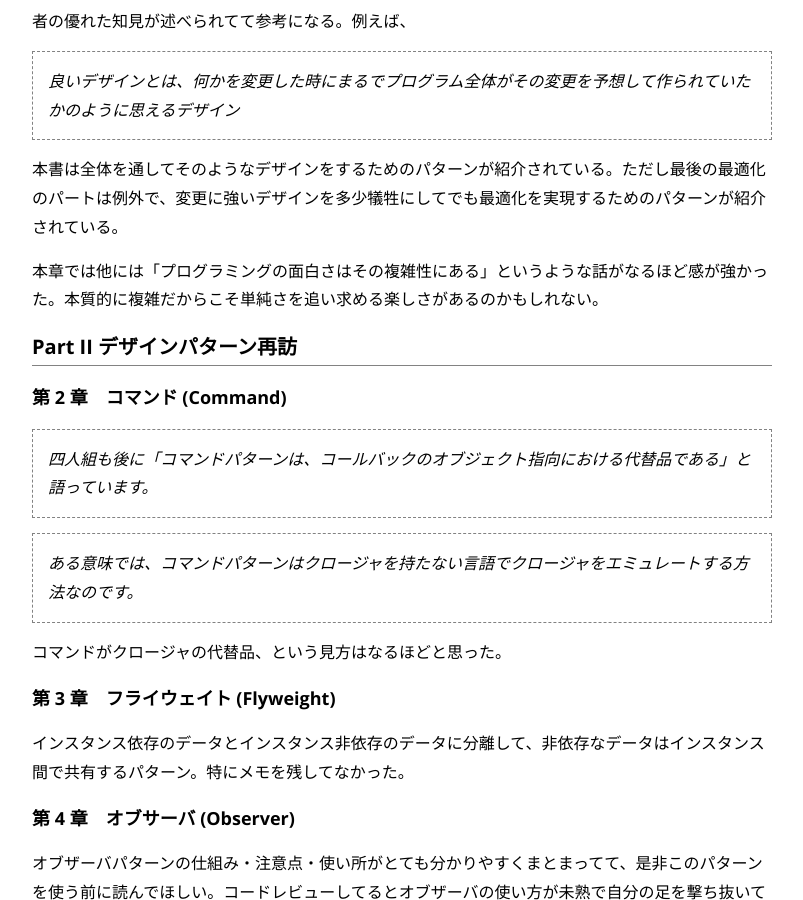
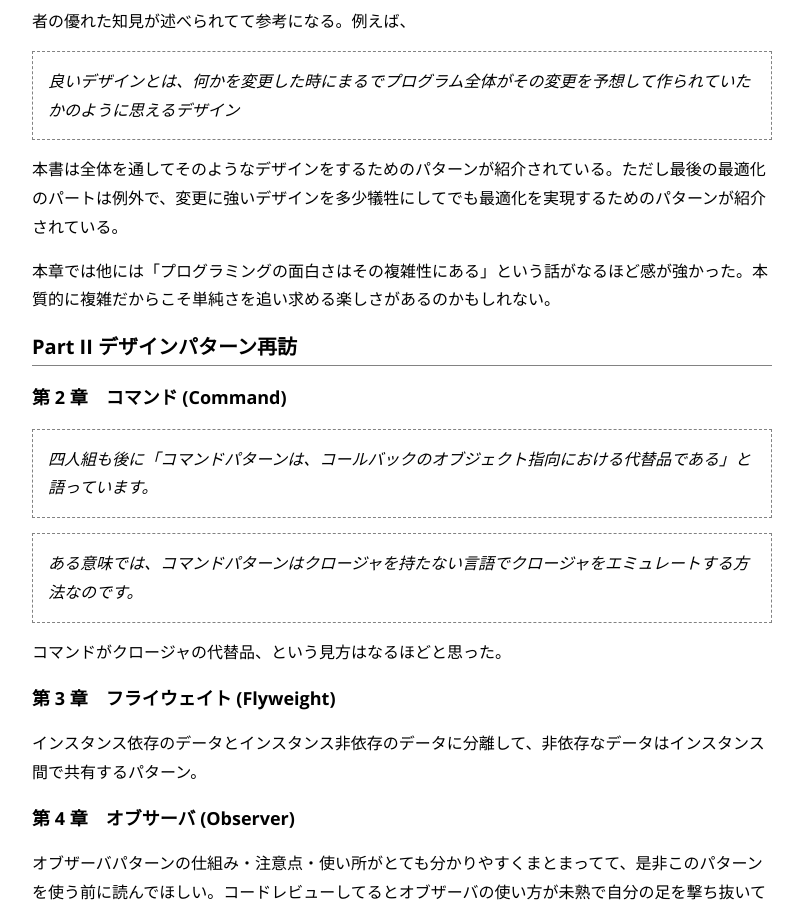
Before and after one commit to nhiroki/nhiroki.github.io, a Jekyll site: the page built from _posts/2017-12-18-book-game-programming-patterns.md, in a window 1280 px wide and 900 px high, scrolled down 2213 px. Shown: the whole window, without its empty margins (238-1041 px from the left). Built offline with Jekyll 4.4.1, drawn with Linux system fonts in a browser that asks for light colours; comment, search, counter and statistics services are not loaded; some of the changed text lies outside the part shown.

Commit message:
Improve published articles

```diff
--- a/_posts/2017-12-18-book-game-programming-patterns.md
+++ b/_posts/2017-12-18-book-game-programming-patterns.md
@@ -47,7 +47,7 @@ Part II は GoF 本で紹介されているパターンの見直し、Part III
 
 本書は全体を通してそのようなデザインをするためのパターンが紹介されている。ただし最後の最適化のパートは例外で、変更に強いデザインを多少犠牲にしてでも最適化を実現するためのパターンが紹介されている。
 
-本章では他には「プログラミングの面白さはその複雑性にある」というような話がなるほど感が強かった。本質的に複雑だからこそ単純さを追い求める楽しさがあるのかもしれない。
+本章では他には「プログラミングの面白さはその複雑性にある」という話がなるほど感が強かった。本質的に複雑だからこそ単純さを追い求める楽しさがあるのかもしれない。
 
 ## Part II デザインパターン再訪
 
@@ -61,7 +61,7 @@ Part II は GoF 本で紹介されているパターンの見直し、Part III
 
 ### 第 3 章　フライウェイト (Flyweight)
 
-インスタンス依存のデータとインスタンス非依存のデータに分離して、非依存なデータはインスタンス間で共有するパターン。特にメモを残してなかった。
+インスタンス依存のデータとインスタンス非依存のデータに分離して、非依存なデータはインスタンス間で共有するパターン。
 
 ### 第 4 章　オブサーバ (Observer)
 
```
Also changed, not shown: other parts of _posts/2017-12-18-book-game-programming-patterns.md (+1 -1 lines).
